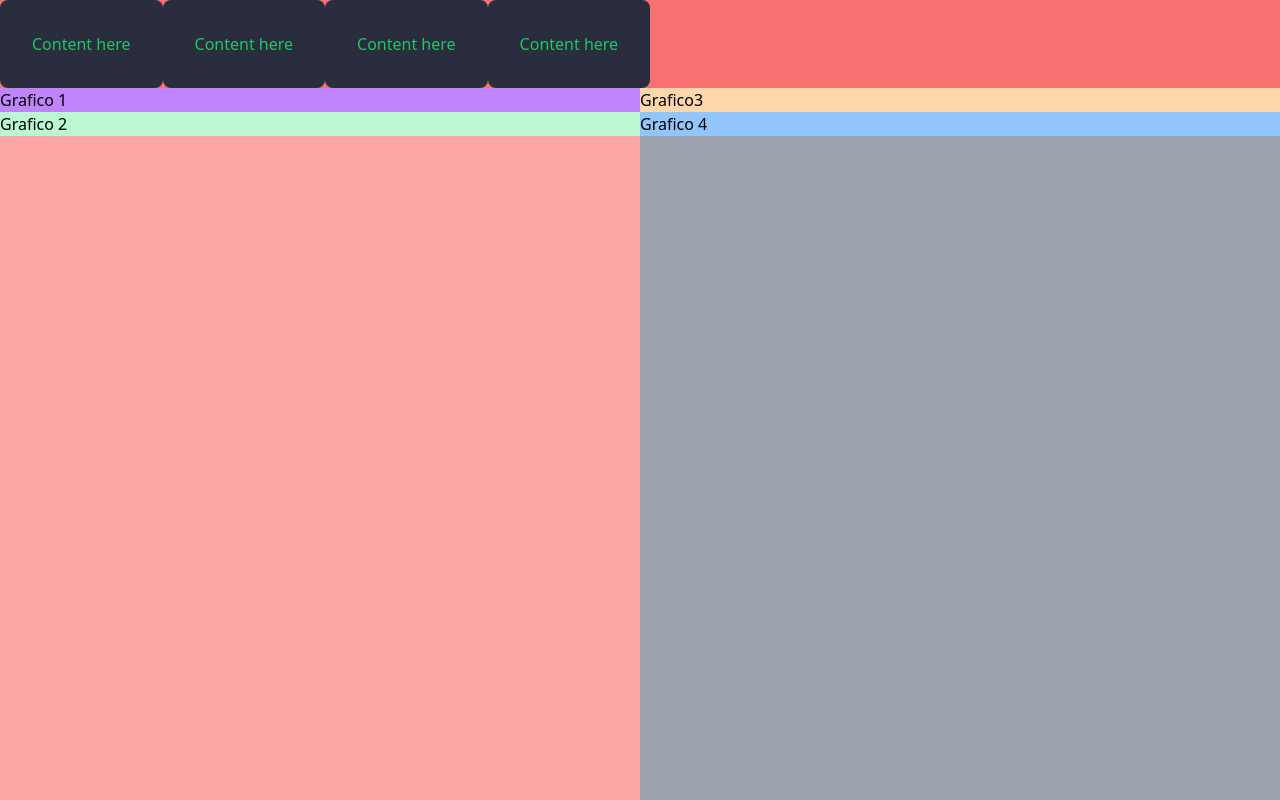
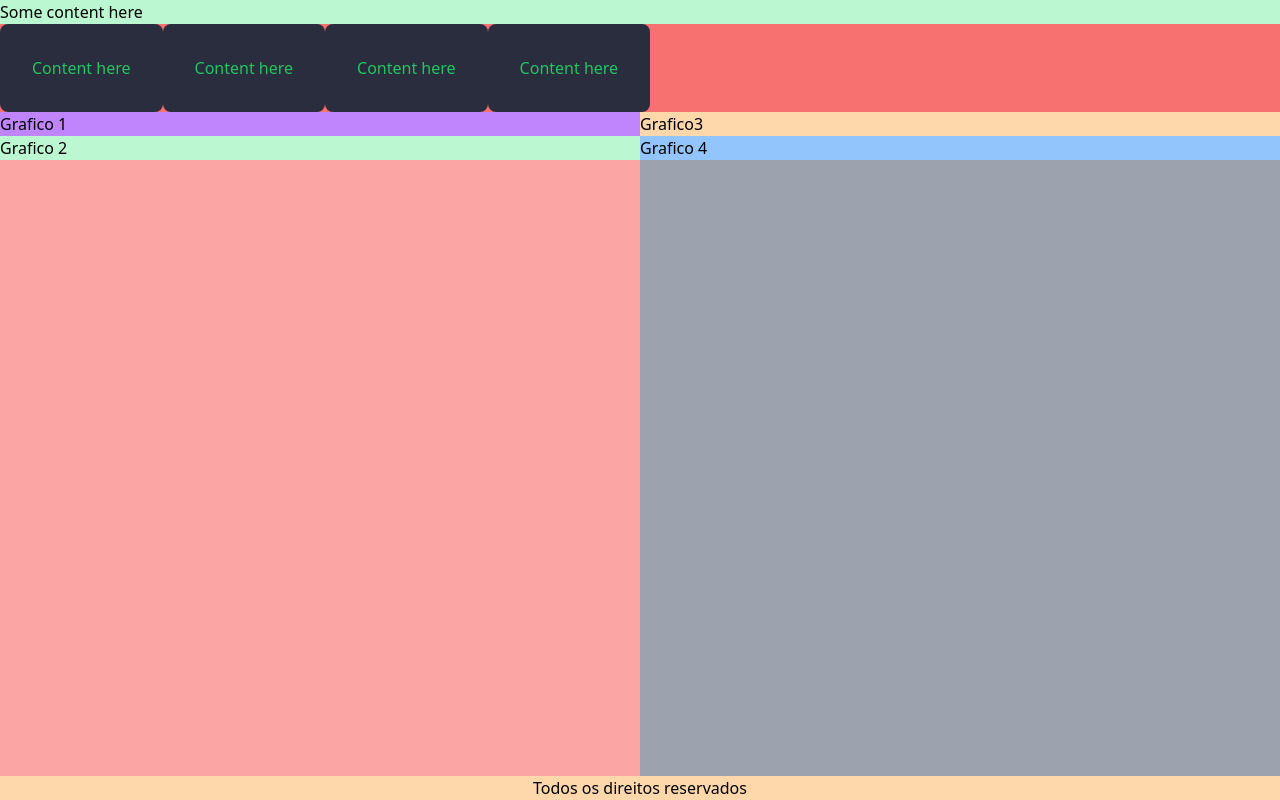
Before and after one commit to jcjeancarloo/influcenter-challenge, a React (Vite) app: page / in a window 1280 px wide. Built offline with nearby package versions, Linux system fonts and the light colour scheme.

Commit message:
feat: add header and footer component

```diff
--- a/src/App.tsx
+++ b/src/App.tsx
@@ -1,10 +1,13 @@
-import Wrapper from '@components/Common/Wrapper'
+import Footer from '@components/Footer'
+import Header from '@components/Header'
 import Summary from '@components/Summary'
+import Wrapper from '@components/Wrapper'
 
 function App() {
   return (
-    <main className="flex flex-row  justify-center w-full h-screen bg-yellow-200">
+    <main className="flex flex-col justify-center w-full h-screen bg-yellow-200">
       <Wrapper>
+        <Header />
         <Summary />
         <div className="bg-yellow-200 w-full h-[1024px] grid grid-cols-2">
           <div className="bg-red-300">
@@ -24,6 +27,7 @@ function App() {
             </div>
           </div>
         </div>
+        <Footer />
       </Wrapper>
     </main>
   )
--- /dev/null
+++ b/src/components/Footer/index.tsx
@@ -0,0 +1,9 @@
+const Footer = () => {
+  return (
+    <footer className="bg-orange-200 w-full text-center">
+      <p>Todos os direitos reservados</p>
+    </footer>
+  )
+}
+
+export default Footer
--- /dev/null
+++ b/src/components/Header/index.tsx
@@ -0,0 +1,9 @@
+const Header = () => {
+  return (
+    <header className="bg-green-200 w-full">
+      <span>Some content here</span>
+    </header>
+  )
+}
+
+export default Header
```
Also changed, not shown: src/components/Wrapper/index.tsx (renamed from src/components/Common/Wrapper/index.tsx).
